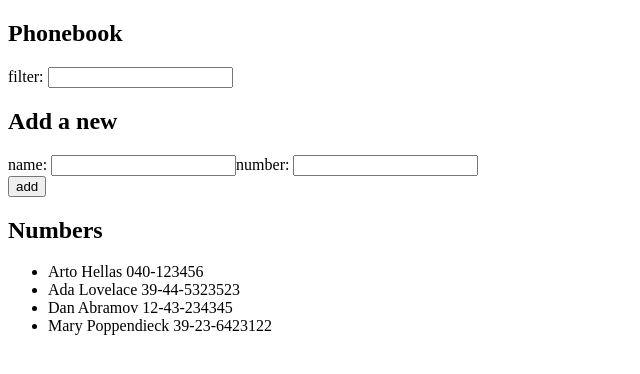
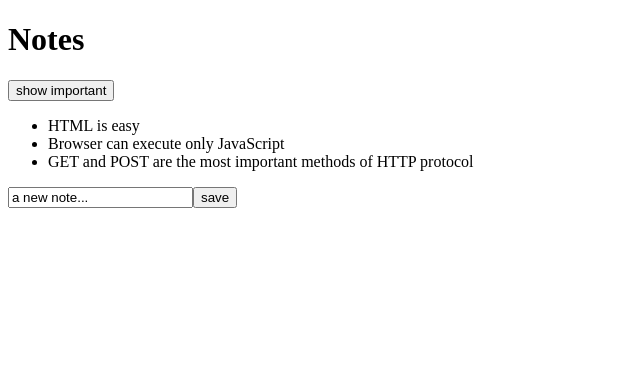
Before and after one commit to JeronimoMarg/react, a React (Vite) app: page / in a window 1280 px wide. Shown: the top 374 px of the page, without its empty margins (0-640 px from the left). Built offline with nearby package versions, Linux system fonts and the light colour scheme; data requests are answered from the project's data file.

Commit message:
App de notas dinamicas con fetch de json-server

```diff
--- /dev/null
+++ b/db.json
@@ -0,0 +1,19 @@
+{
+    "notes": [
+      {
+        "id": "1",
+        "content": "HTML is easy",
+        "important": true
+      },
+      {
+        "id": "2",
+        "content": "Browser can execute only JavaScript",
+        "important": false
+      },
+      {
+        "id": "3",
+        "content": "GET and POST are the most important methods of HTTP protocol",
+        "important": true
+      }
+    ]
+  }
--- a/package.json
+++ b/package.json
@@ -7,9 +7,11 @@
     "dev": "vite",
     "build": "vite build",
     "lint": "eslint .",
-    "preview": "vite preview"
+    "preview": "vite preview",
+    "server": "json-server --p 3001 db.json"
   },
   "dependencies": {
+    "axios": "^1.8.1",
     "react": "^19.0.0",
     "react-dom": "^19.0.0"
   },
@@ -23,6 +25,7 @@
     "eslint-plugin-react-hooks": "^5.0.0",
     "eslint-plugin-react-refresh": "^0.4.18",
     "globals": "^15.14.0",
+    "json-server": "^1.0.0-beta.3",
     "vite": "^6.1.0"
   }
 }
--- a/src/App.jsx
+++ b/src/App.jsx
@@ -1,25 +1,60 @@
-import { useState } from 'react'
-import Filter from './components/Filter'
-import PersonForm from './components/PersonForm'
-import PersonList from './components/PersonList'
+import { useState, useEffect} from 'react'
+import axios from 'axios'
+import Note from './components/Note'
 
-const App = () => {
-  const [persons, setPersons] = useState([
-    { name: 'Arto Hellas', number: '040-123456', id: 1 },
-    { name: 'Ada Lovelace', number: '39-44-5323523', id: 2 },
-    { name: 'Dan Abramov', number: '12-43-234345', id: 3 },
-    { name: 'Mary Poppendieck', number: '39-23-6423122', id: 4 }
-  ])
-  const [busqueda, setBusqueda] = useState('')
+const App = (props) => {
+  const [notes, setNotes] = useState([])
+  const [newNote, setNewNote] = useState('a new note...')
+  const [showAll, setShowAll] = useState(true)
+
+  const hook = () => {
+    console.log('effect')
+    axios
+      .get('http://localhost:3001/notes')
+      .then(response => {
+        console.log('promise fulfilled')
+        setNotes(response.data)
+      })
+  }
+
+  //By default, effects run after every completed render, but you can choose to fire it only when certain values have changed.
+  //The second parameter of useEffect is used to specify how often the effect is run. If the second parameter is an empty array [], then the effect is only run along with the first render of the component.
+  useEffect(hook, [])
+  console.log('render', notes.length, 'notes')
+
+  const addNote = (event) => {
+    event.preventDefault()
+    console.log('button clicked', event.target)
+    const noteObject = {
+      content: newNote,
+      important: Math.random() < 0.5,
+      id: String(notes.length + 1)
+    }
+    setNotes(notes.concat(noteObject))
+    setNewNote('a new Note...')
+  }
+
+  const handleNoteChange = (event) => {
+    console.log(event.target.value)
+    setNewNote(event.target.value)
+  }
+
+  const notesToShow = showAll ? notes : notes.filter (note => note.important === true)
+  const notesM = notesToShow.map(note => <Note key={note.id} note={note}></Note>)
 
   return (
     <div>
-      <h2>Phonebook</h2>
-      <Filter busqueda={busqueda} setBusqueda={setBusqueda} />
-      <h2>Add a new</h2>
-      <PersonForm persons={persons} setPersons={setPersons} />
-      <h2>Numbers</h2>
-      <PersonList persons={persons} busqueda={busqueda} />
+      <h1>Notes</h1>
+      <div>
+        <button onClick={() => setShowAll(!showAll)}>show {showAll ? 'important' : 'all'}</button>
+      </div>
+      <ul>
+        {notesM}
+      </ul>
+      <form onSubmit={addNote}>
+        <input value={newNote} onChange={handleNoteChange}/>
+        <button type="submit">save</button>
+      </form>
     </div>
   )
 }
--- a/src/main.jsx
+++ b/src/main.jsx
@@ -1,24 +1,5 @@
+import axios from 'axios'
 import ReactDOM from 'react-dom/client'
 import App from './App'
 
-const notes = [
-  {
-    id: 1,
-    content: 'HTML is easy',
-    important: true,
-  },
-  {
-    id: 2,
-    content: 'Browser can execute only JavaScript',
-    important: false,
-  },
-  {
-    id: 3,
-    content: 'GET and POST are the most important methods of HTTP protocol',
-    important: true,
-  },
-]
-
-ReactDOM.createRoot(document.getElementById('root')).render(
-  <App/>
-)
+ReactDOM.createRoot(document.getElementById('root')).render(<App/>)
```
Also changed, not shown: src/Practica.jsx (added), 1 other file (tests, documents, lock files or other folders).
